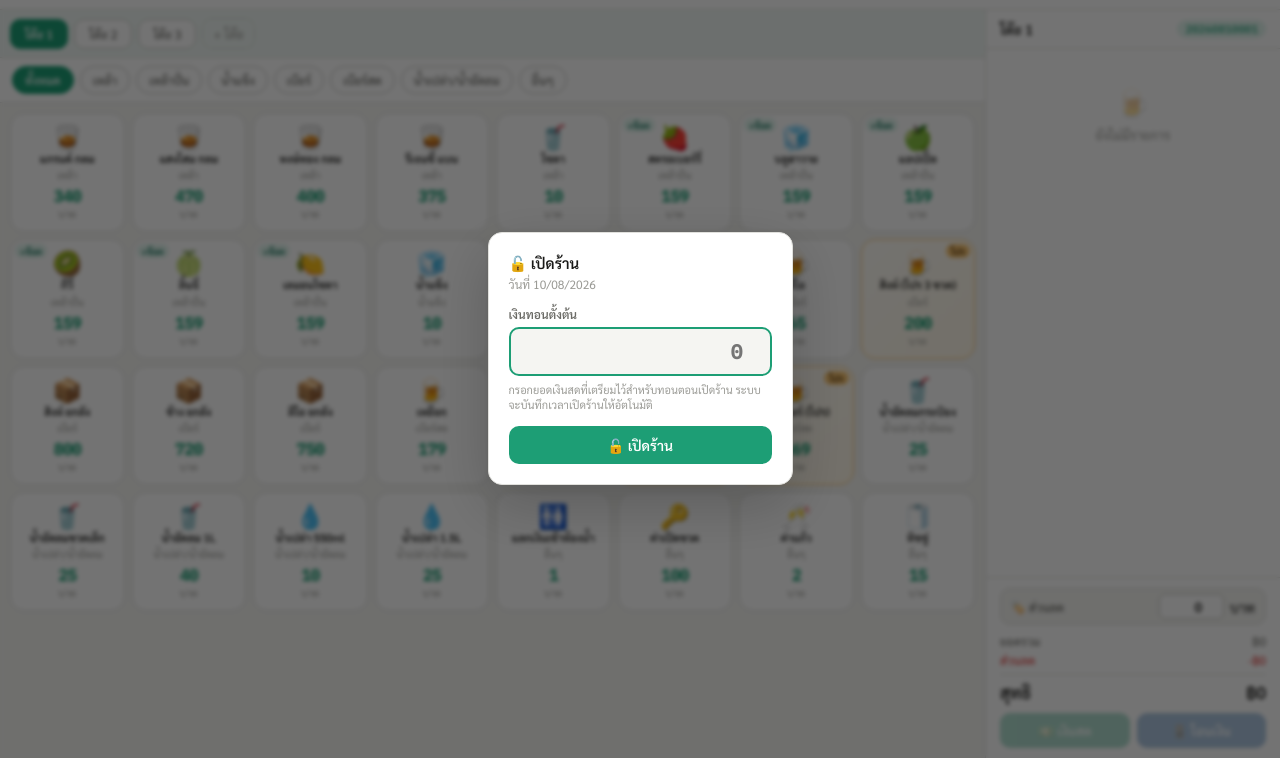
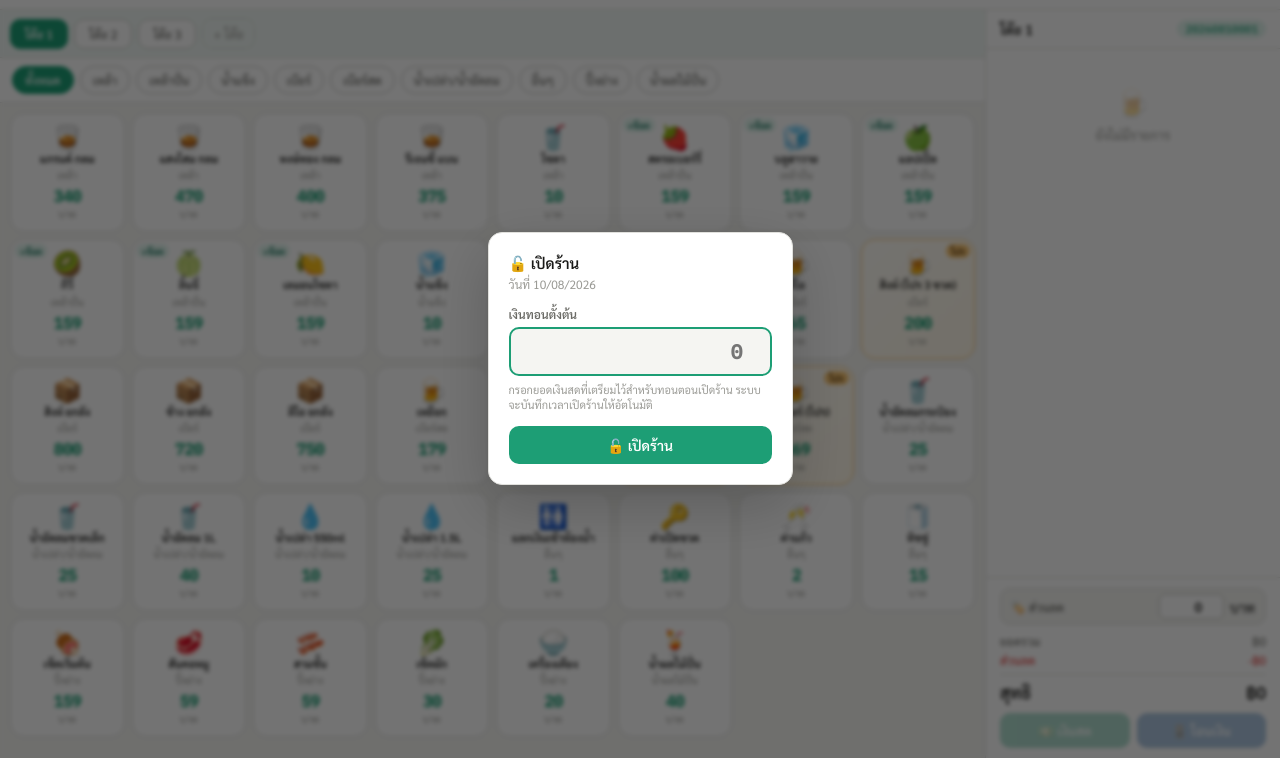
Before and after one commit to vannattamon/POS-Petchtongbai-Bar, a plain HTML site: page index.html in a window 1280 px wide. Shown: the part 42-800 px from the top of the page. Drawn offline with Linux system fonts and the light colour scheme.

Commit message:
เพิ่มหมวดปิ้งย่างและน้ำผลไม้ปั่น

```diff
--- a/index.html
+++ b/index.html
@@ -488,6 +488,12 @@ const PRODUCTS=[
   {id:30,cat:'อื่นๆ',name:'ค่าเปิดขวด',price:100,icon:'🔑'},
   {id:31,cat:'อื่นๆ',name:'ค่าแก้ว',price:2,icon:'🥂'},
   {id:32,cat:'อื่นๆ',name:'ทิชชู่',price:15,icon:'🧻'},
+  {id:33,cat:'ปิ้งย่าง',name:'เซ็ตเริ่มต้น',price:159,icon:'🍖'},
+  {id:34,cat:'ปิ้งย่าง',name:'สันคอหมู',price:59,icon:'🥩'},
+  {id:35,cat:'ปิ้งย่าง',name:'สามชั้น',price:59,icon:'🥓'},
+  {id:36,cat:'ปิ้งย่าง',name:'เซ็ตผัก',price:30,icon:'🥬'},
+  {id:37,cat:'ปิ้งย่าง',name:'เครื่องเคียง',price:20,icon:'🍚'},
+  {id:38,cat:'น้ำผลไม้ปั่น',name:'น้ำผลไม้ปั่น',price:40,icon:'🍹'},
 ];
 const SHOT=30;
 const CATS=['ทั้งหมด',...[...new Set(PRODUCTS.map(p=>p.cat))]];
```
